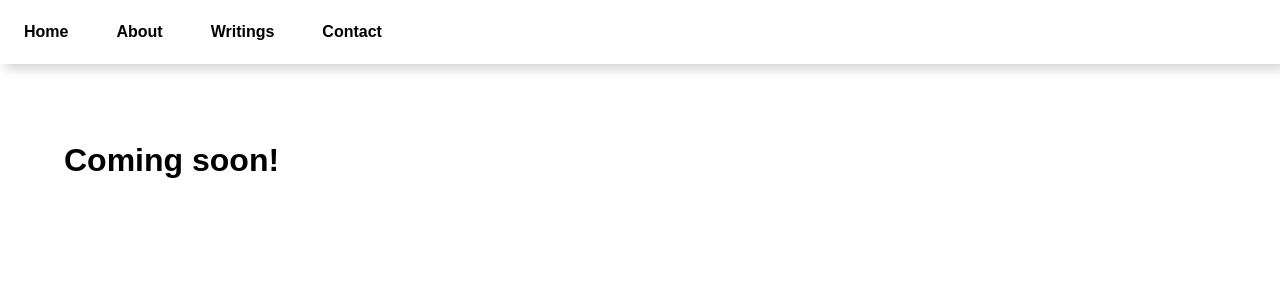
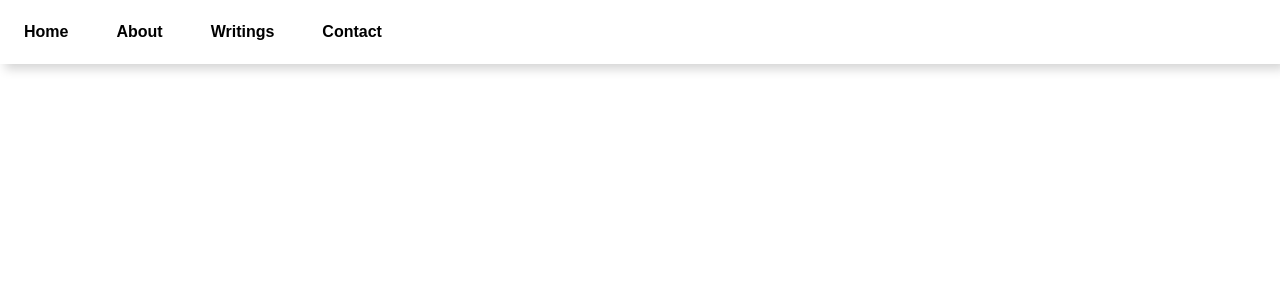
Before and after one commit to fengdiane/fengdiane.github.io, a Jekyll site: the page built from writings.html, in a window 1280 px wide. Shown: the top 300 px of the page. Built offline with Jekyll 4.4.1, drawn with Linux system fonts in a browser that asks for light colours.

Commit message:
Remove 'Coming Soon!'

```diff
--- a/writings.html
+++ b/writings.html
@@ -2,5 +2,3 @@
 layout: default
 title: Writings
 ---
-
-<h1>Coming soon!</h1>
```
